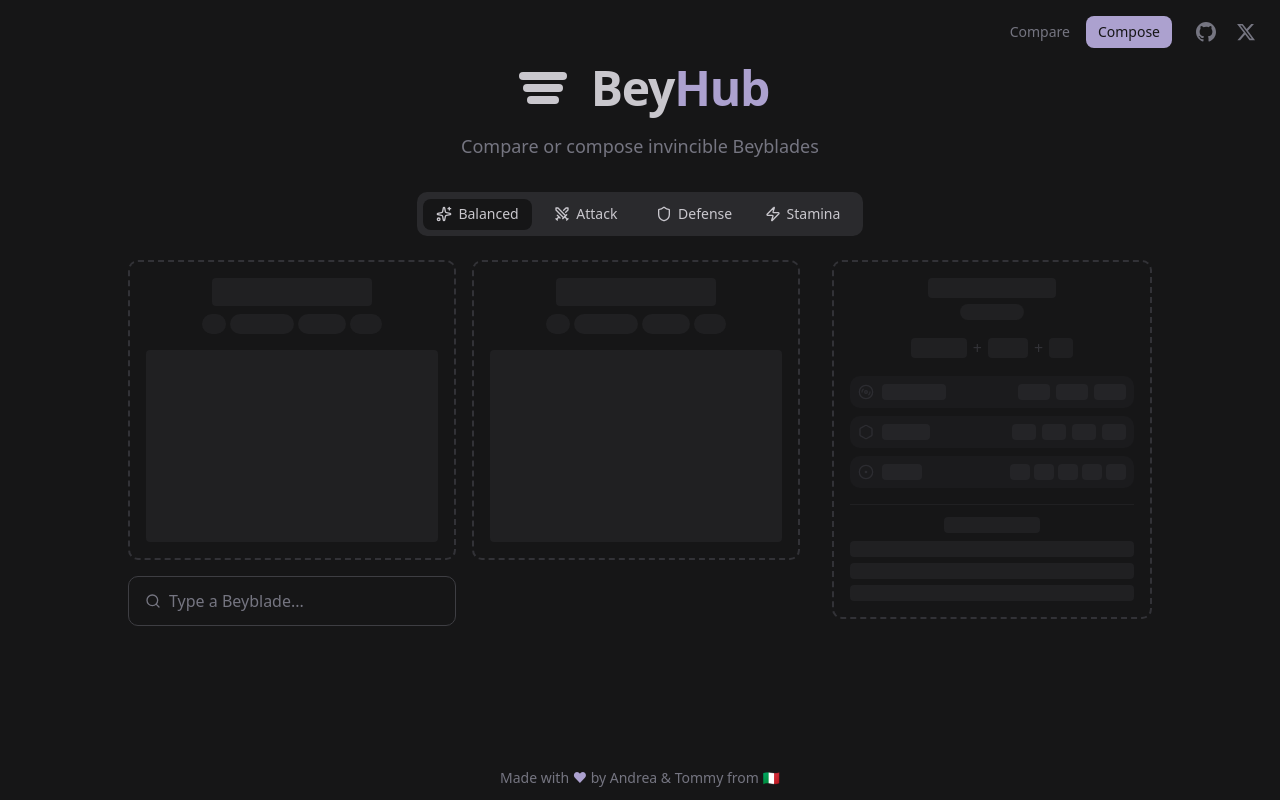
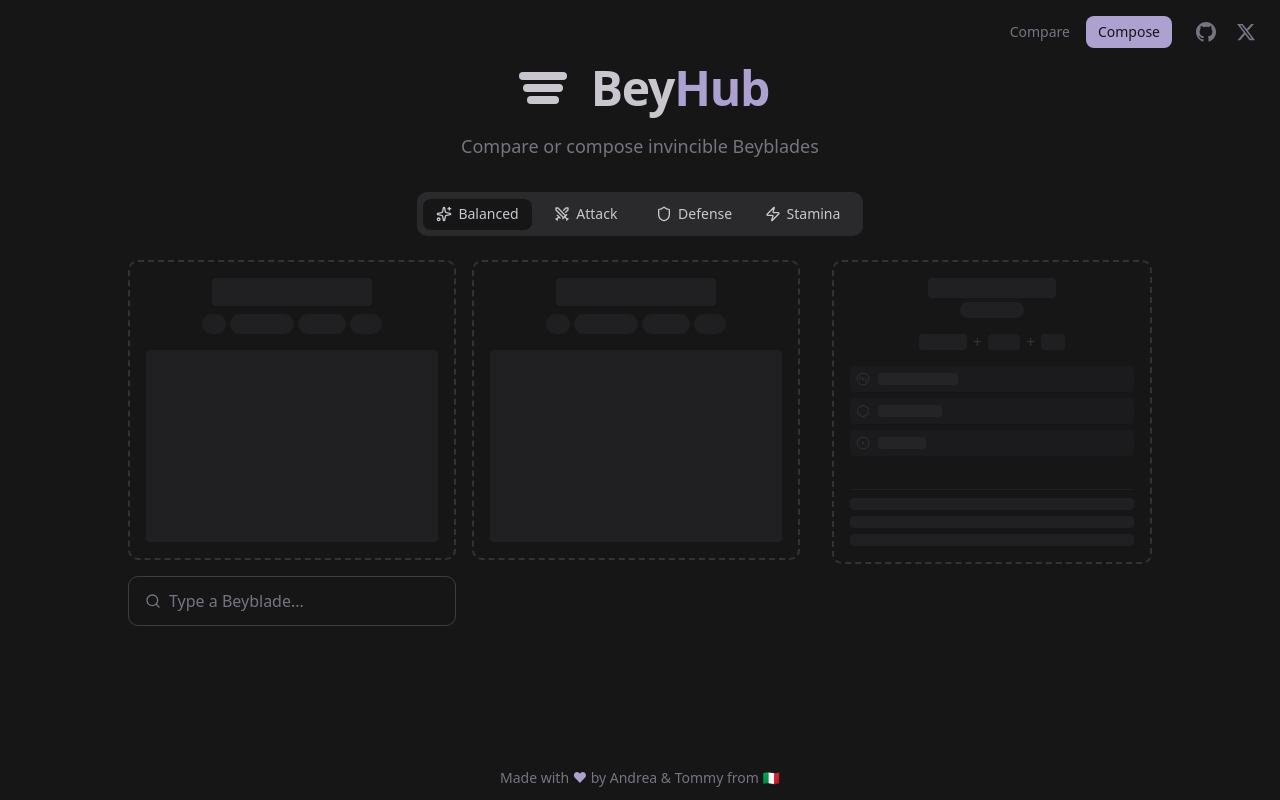
Before and after one commit to andreafspeziale/beyhub, a React (Vite) app: page /compose in a window 1280 px wide. Built offline with nearby package versions, Linux system fonts and the light colour scheme.

Commit message:
fix: align compose page placeholders and cards heights

```diff
--- a/src/components/compose/CompositionResultCard.tsx
+++ b/src/components/compose/CompositionResultCard.tsx
@@ -151,77 +151,46 @@
 }
 
 export function CompositionResultPlaceholder() {
+  // Height matches SelectableBeybladeCardPlaceholder
   return (
-    <div className="w-full max-w-md min-w-80 rounded-lg border-2 border-dashed border-muted-foreground/30 bg-transparent">
-      <div className="p-4 space-y-4">
+    <div className="w-full max-w-md min-w-80 h-[304px] rounded-lg border-2 border-dashed border-muted-foreground/30 bg-transparent flex flex-col">
+      <div className="p-4 space-y-3 flex-1 flex flex-col">
         {/* Header placeholder */}
-        <div className="text-center space-y-1.5">
+        <div className="text-center space-y-1">
           <div className="h-5 w-32 mx-auto rounded bg-muted-foreground/10" />
           <div className="h-4 w-16 mx-auto rounded-full bg-muted-foreground/10" />
         </div>
 
         {/* Composition name placeholder */}
         <div className="flex items-center justify-center gap-1.5">
-          <div className="h-5 w-14 rounded bg-muted-foreground/10" />
+          <div className="h-4 w-12 rounded bg-muted-foreground/10" />
           <span className="text-muted-foreground/30">+</span>
-          <div className="h-5 w-10 rounded bg-muted-foreground/10" />
+          <div className="h-4 w-8 rounded bg-muted-foreground/10" />
           <span className="text-muted-foreground/30">+</span>
-          <div className="h-5 w-6 rounded bg-muted-foreground/10" />
+          <div className="h-4 w-6 rounded bg-muted-foreground/10" />
         </div>
 
-        {/* Components breakdown - compact with stats inline */}
-        <div className="space-y-2">
-          {/* Blade */}
-          <div className="p-2 rounded-lg bg-muted-foreground/5 flex items-center justify-between">
-            <div className="flex items-center gap-2">
-              <Disc3 className="h-4 w-4 text-muted-foreground/20" />
-              <div className="h-4 w-16 rounded bg-muted-foreground/10" />
-            </div>
-            <div className="flex gap-1.5">
-              <div className="h-4 w-8 rounded bg-muted-foreground/10" />
-              <div className="h-4 w-8 rounded bg-muted-foreground/10" />
-              <div className="h-4 w-8 rounded bg-muted-foreground/10" />
-            </div>
+        {/* Components - simple rows */}
+        <div className="space-y-1.5 flex-1">
+          <div className="p-1.5 rounded bg-muted-foreground/5 flex items-center gap-2">
+            <Disc3 className="h-3.5 w-3.5 text-muted-foreground/20" />
+            <div className="h-3 w-20 rounded bg-muted-foreground/10" />
           </div>
-
-          {/* Ratchet */}
-          <div className="p-2 rounded-lg bg-muted-foreground/5 flex items-center justify-between">
-            <div className="flex items-center gap-2">
-              <Hexagon className="h-4 w-4 text-muted-foreground/20" />
-              <div className="h-4 w-12 rounded bg-muted-foreground/10" />
-            </div>
-            <div className="flex gap-1.5">
-              <div className="h-4 w-6 rounded bg-muted-foreground/10" />
-              <div className="h-4 w-6 rounded bg-muted-foreground/10" />
-              <div className="h-4 w-6 rounded bg-muted-foreground/10" />
-              <div className="h-4 w-6 rounded bg-muted-foreground/10" />
-            </div>
+          <div className="p-1.5 rounded bg-muted-foreground/5 flex items-center gap-2">
+            <Hexagon className="h-3.5 w-3.5 text-muted-foreground/20" />
+            <div className="h-3 w-16 rounded bg-muted-foreground/10" />
           </div>
-
-          {/* Bit */}
-          <div className="p-2 rounded-lg bg-muted-foreground/5 flex items-center justify-between">
-            <div className="flex items-center gap-2">
-              <CircleDot className="h-4 w-4 text-muted-foreground/20" />
-              <div className="h-4 w-10 rounded bg-muted-foreground/10" />
-            </div>
-            <div className="flex gap-1">
-              <div className="h-4 w-5 rounded bg-muted-foreground/10" />
-              <div className="h-4 w-5 rounded bg-muted-foreground/10" />
-              <div className="h-4 w-5 rounded bg-muted-foreground/10" />
-              <div className="h-4 w-5 rounded bg-muted-foreground/10" />
-              <div className="h-4 w-5 rounded bg-muted-foreground/10" />
-            </div>
+          <div className="p-1.5 rounded bg-muted-foreground/5 flex items-center gap-2">
+            <CircleDot className="h-3.5 w-3.5 text-muted-foreground/20" />
+            <div className="h-3 w-12 rounded bg-muted-foreground/10" />
           </div>
         </div>
 
-        {/* Total Stats placeholder */}
-        <div className="pt-3 border-t border-muted-foreground/10 space-y-2">
-          <div className="h-4 w-24 mx-auto rounded bg-muted-foreground/10" />
-          <div className="space-y-1.5">
-            <div className="h-4 w-full rounded bg-muted-foreground/10" />
-            <div className="h-4 w-full rounded bg-muted-foreground/10" />
-            <div className="h-4 w-full rounded bg-muted-foreground/10" />
-          </div>
+        {/* Stats placeholder - at bottom */}
+        <div className="pt-2 border-t border-muted-foreground/10 space-y-1.5 mt-auto">
+          <div className="h-3 w-full rounded bg-muted-foreground/10" />
+          <div className="h-3 w-full rounded bg-muted-foreground/10" />
+          <div className="h-3 w-full rounded bg-muted-foreground/10" />
         </div>
       </div>
     </div>
--- a/src/components/compose/SelectableBeybladeCard.tsx
+++ b/src/components/compose/SelectableBeybladeCard.tsx
@@ -90,7 +90,7 @@
   }
 
   return (
-    <Card className="w-full group relative overflow-hidden transition-all duration-200 hover:shadow-lg">
+    <Card className="w-full h-full group relative overflow-hidden transition-all duration-200 hover:shadow-lg flex flex-col">
       {/* Remove button - appears on hover with a cool discard effect */}
       <button
         type="button"
@@ -101,7 +101,7 @@
         <X className="h-4 w-4" />
       </button>
 
-      <CardContent className="p-4 space-y-4">
+      <CardContent className="p-4 space-y-4 flex-1 flex flex-col">
         <div className="text-center">
           <h3 className="font-semibold text-lg">{beyblade.name}</h3>
           <div className="flex justify-center gap-1 mt-2 flex-wrap">
@@ -114,7 +114,7 @@
           </div>
         </div>
 
-        <div className="flex justify-center">
+        <div className="flex justify-center flex-1 items-center">
           <ImageWithFallback src={beyblade.image} alt={beyblade.name} name={beyblade.name} />
         </div>
       </CardContent>
--- a/src/pages/ComposePage.tsx
+++ b/src/pages/ComposePage.tsx
@@ -67,10 +67,10 @@
           {/* Consistent grid layout: selections on left, composition on right */}
           <div className="grid grid-cols-1 md:grid-cols-[1fr_auto] gap-8 items-start">
             {/* Left side: Beyblade selections grid */}
-            <div className="grid grid-cols-1 sm:grid-cols-2 gap-4">
+            <div className="grid grid-cols-1 sm:grid-cols-2 gap-4 items-stretch">
               {/* Render all selected beyblades */}
               {selectedBeyblades.map((beyblade) => (
-                <div key={beyblade.id} className="flex flex-col gap-4">
+                <div key={beyblade.id}>
                   <SelectableBeybladeCard beyblade={beyblade} onRemove={handleRemoveBeyblade} />
                 </div>
               ))}
```
